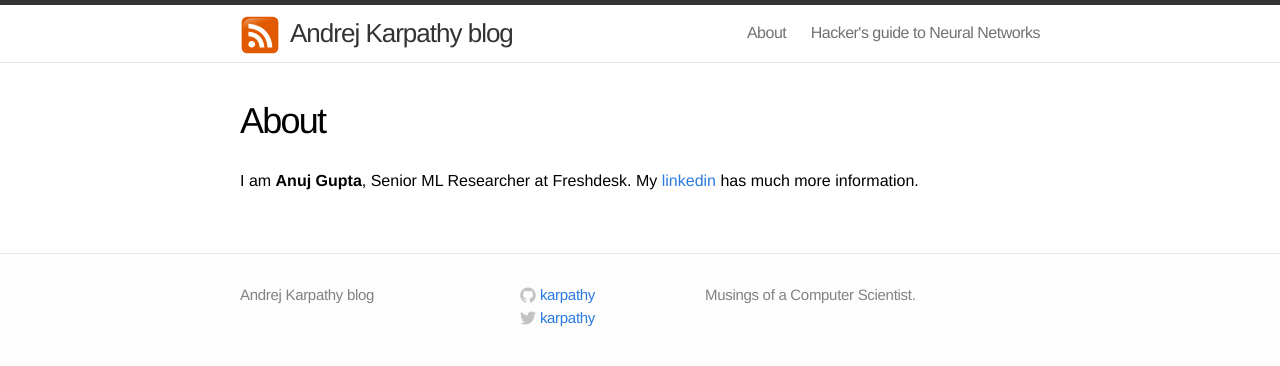
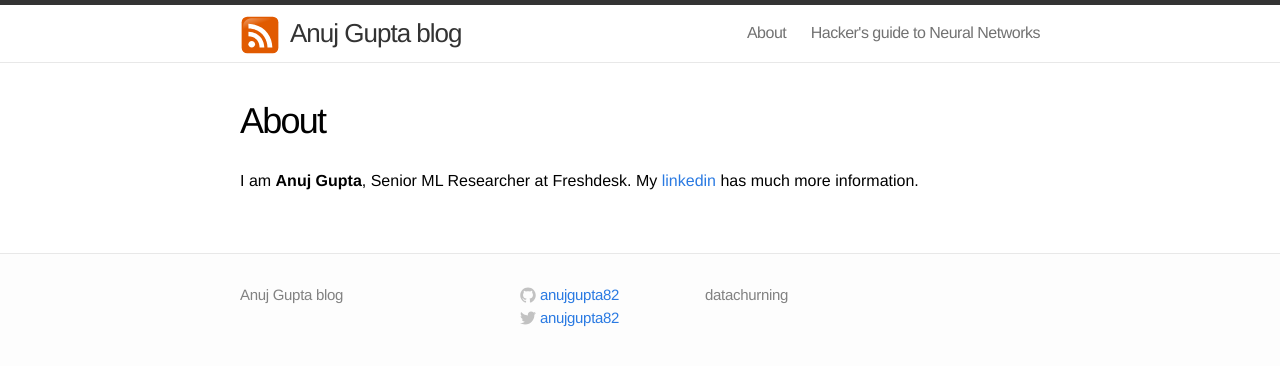
Before and after one commit to sam-iitj/sam-iitj.github.io, a Jekyll site: the page built from about.md, in a window 1280 px wide. Shown: the top 366 px of the page. Built offline with Jekyll 4.4.1, drawn with Linux system fonts in a browser that asks for light colours.

Commit message:
get the blog up and running

```diff
--- a/_config.yml
+++ b/_config.yml
@@ -1,11 +1,11 @@
 # Site settings
-title: Andrej Karpathy blog
+title: Anuj Gupta blog
 email:
-description: "Musings of a Computer Scientist."
+description: "datachurning"
 baseurl: ""
-url: "http://karpathy.github.io"
-twitter_username: karpathy
-github_username:  karpathy
+url: "https://anujgupta82.github.io/"
+twitter_username: anujgupta82
+github_username:  anujgupta82
 
 # Build settings
 markdown: kramdown
--- a/_layouts/page.html
+++ b/_layouts/page.html
@@ -16,7 +16,7 @@ layout: default
  <div id="disqus_thread"></div>
   <script type="text/javascript">
       /* * * CONFIGURATION VARIABLES: EDIT BEFORE PASTING INTO YOUR WEBPAGE * * */
-      var disqus_shortname = 'karpathyblog'; // required: replace example with your forum shortname
+      var disqus_shortname = 'anujblog'; // required: replace example with your forum shortname
 
       /* * * DON'T EDIT BELOW THIS LINE * * */
       (function() {
```
Also changed, not shown: Readme.md.
